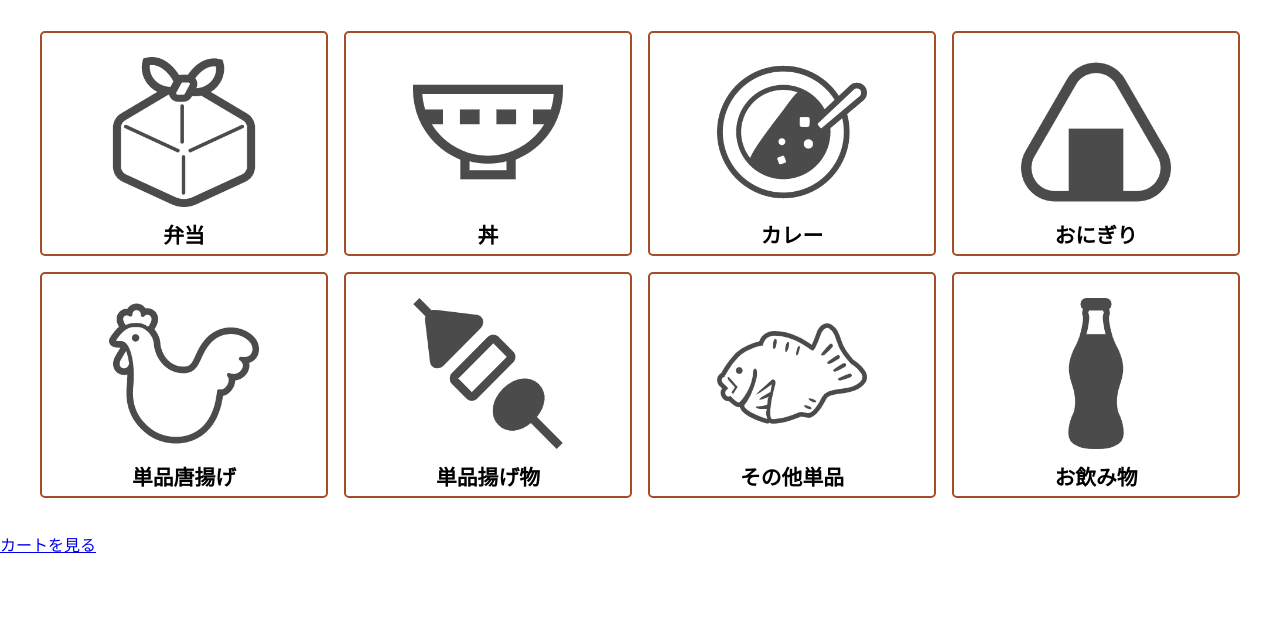
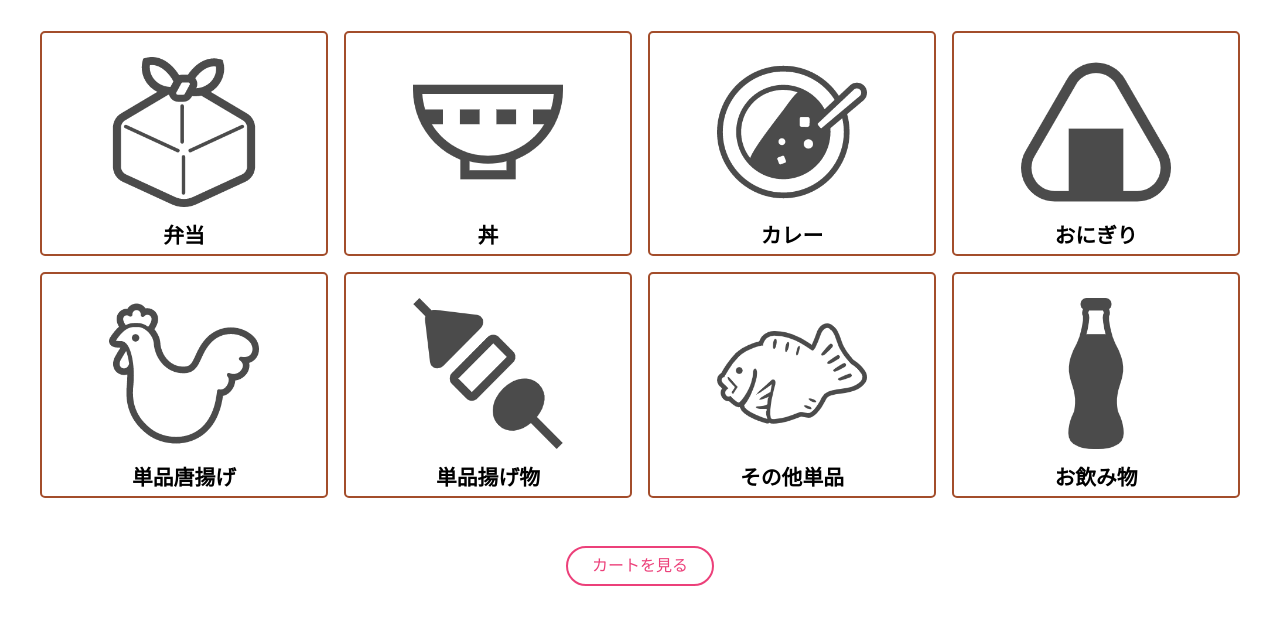
Before and after one commit to Lukiw928/momokara, a plain HTML site: page classification.html in a window 1280 px wide. Shown: the part 71-696 px from the top of the page. Drawn offline with Linux system fonts and the light colour scheme.

Commit message:
Update classification.css

```diff
--- a/css/classification.css
+++ b/css/classification.css
@@ -105,6 +105,28 @@ header .order_form .order_form_icon img {
     font-size: 1.3rem;
 }
 
+.go_cart{
+    display: flex;
+    align-items: center;
+    justify-content: center;
+}
+
+.go_cart a{
+    margin: 0.5rem 5rem;
+    font-size: 1rem;
+	padding: 0.6em 1.5rem;
+	text-align: center;
+	text-decoration: none;
+	color: #EC407A;
+	border: 2px solid #EC407A;
+	border-radius: 2rem;
+	transition: .4s;
+}
+.go_cart a:hover {
+	background: #EC407A;
+	color: #fff;
+}
+
 @media screen and (max-width: 768px) {
     .item_wrapper .item_list .item {
       width: calc(100% / 2 - 1rem);
```
